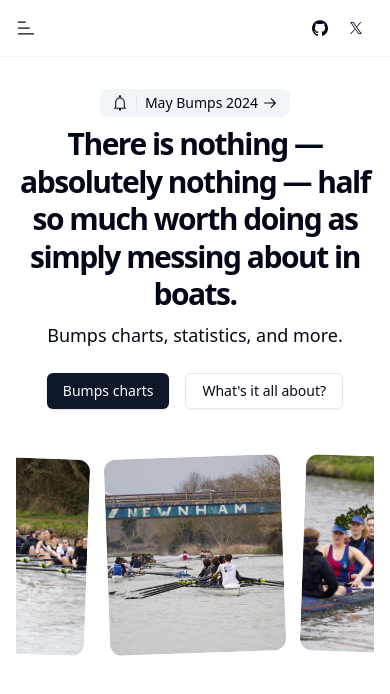
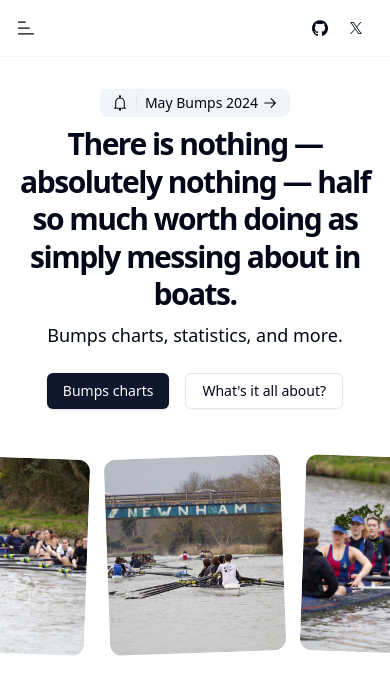
Before and after one commit to johnwalley/bumps-v2, a Next.js app: page / in a window 390 px wide. Shown: the top 694 px of the page. Built offline with nearby package versions, Linux system fonts and the light colour scheme.

Commit message:
feat: Update page.tsx to use responsive styling for photos section

```diff
--- a/src/app/page.tsx
+++ b/src/app/page.tsx
@@ -34,7 +34,7 @@ export default function Home() {
           </Link>
         </PageActions>
       </PageHeader>
-      <section className="pb-20">
+      <section className="-mx-4 pb-20">
         <Photos />
       </section>
     </div>
```
